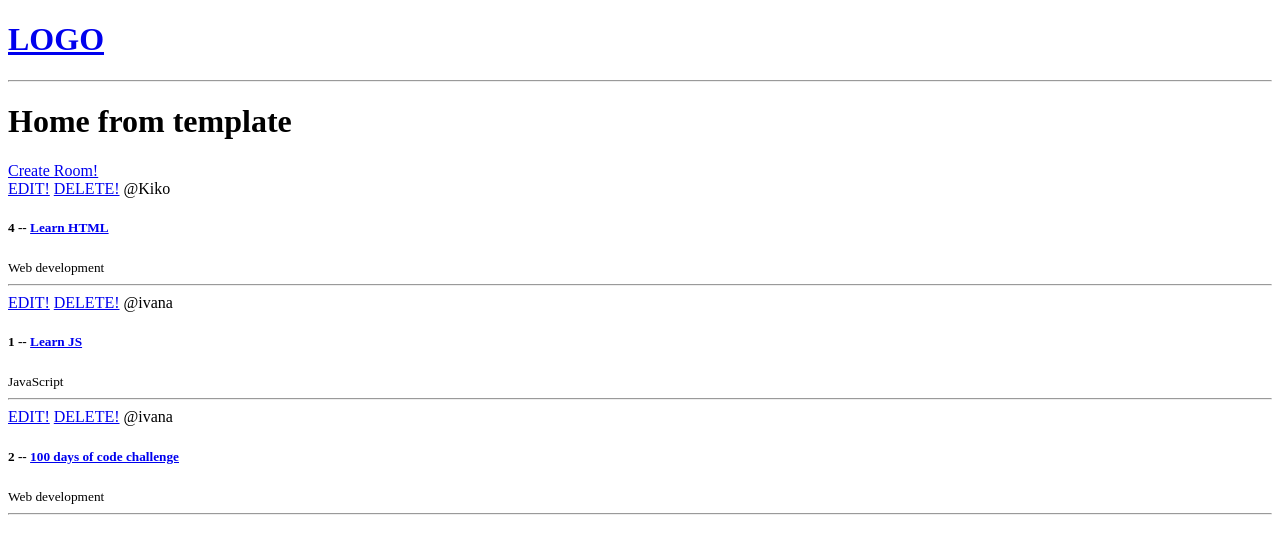
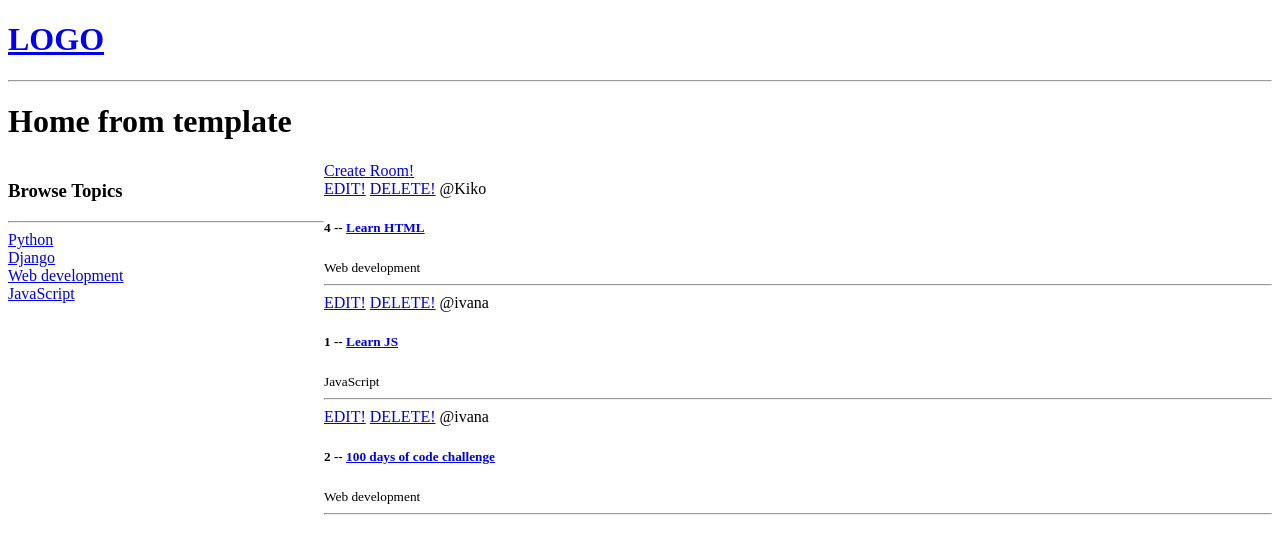
Before and after one commit to IDaneva/Server_Chat_Room, a Django app: page / in a window 1280 px wide. Shown: the top 554 px of the page. Run offline with Django 4.2, Linux system fonts and the light colour scheme; data comes from the database, SQL or seed files in the repository; both versions use the stored data as it was after the commit.

Commit message:
added topics container

```diff
--- a/studybud/base/templates/base/home.html
+++ b/studybud/base/templates/base/home.html
@@ -1,14 +1,34 @@
 {% extends "main.html"%}
 
 {% block content %}
+
+<style>
+    .home-container{
+        display: grid;
+        grid-template-columns: 1fr 3fr;
+    }
+</style>
+
 <h1>Home from template</h1>
 
+<div class="home-container">
     <div>
+        <h3>Browse Topics</h3>
+        <hr>
 
+        {% for topic in topics %}
+            <div>
+                <a href="{% url 'home' %}?q={{topic.name}}"> {{topic.name}}</a>
+            </div>
+        {% endfor %}
+
+    </div>
+
+    <div>
         <a href="{% url 'create-room' %}">Create Room!</a>
 
         <div>
-        {% for room in rooms%}
+            {% for room in rooms %}
                 <div>
                     <a href="{% url 'update-room' room.id %}"">EDIT!</a>
                     <a href="{% url 'delete-room' room.id %}"">DELETE!</a>
@@ -20,6 +40,7 @@
                 </div>
             {% endfor%}
         </div>
+    </div>
 
 </div>
 
--- a/studybud/base/views.py
+++ b/studybud/base/views.py
@@ -1,5 +1,5 @@
 from django.shortcuts import render, redirect
-from .models import Room
+from .models import Room, Topic
 from .forms import RoomForm
 
 # rooms = [
@@ -10,7 +10,8 @@ from .forms import RoomForm
 
 def home(request):
     rooms = Room.objects.all()
-    context = {"rooms": rooms}
+    topics = Topic.objects.all()
+    context = {"rooms": rooms, "topics": topics}
     return render(request, "base/home.html", context)
 
 
```
Also changed, not shown: studybud/db.sqlite3. Lines whose indentation alone changed are shown as unchanged.
